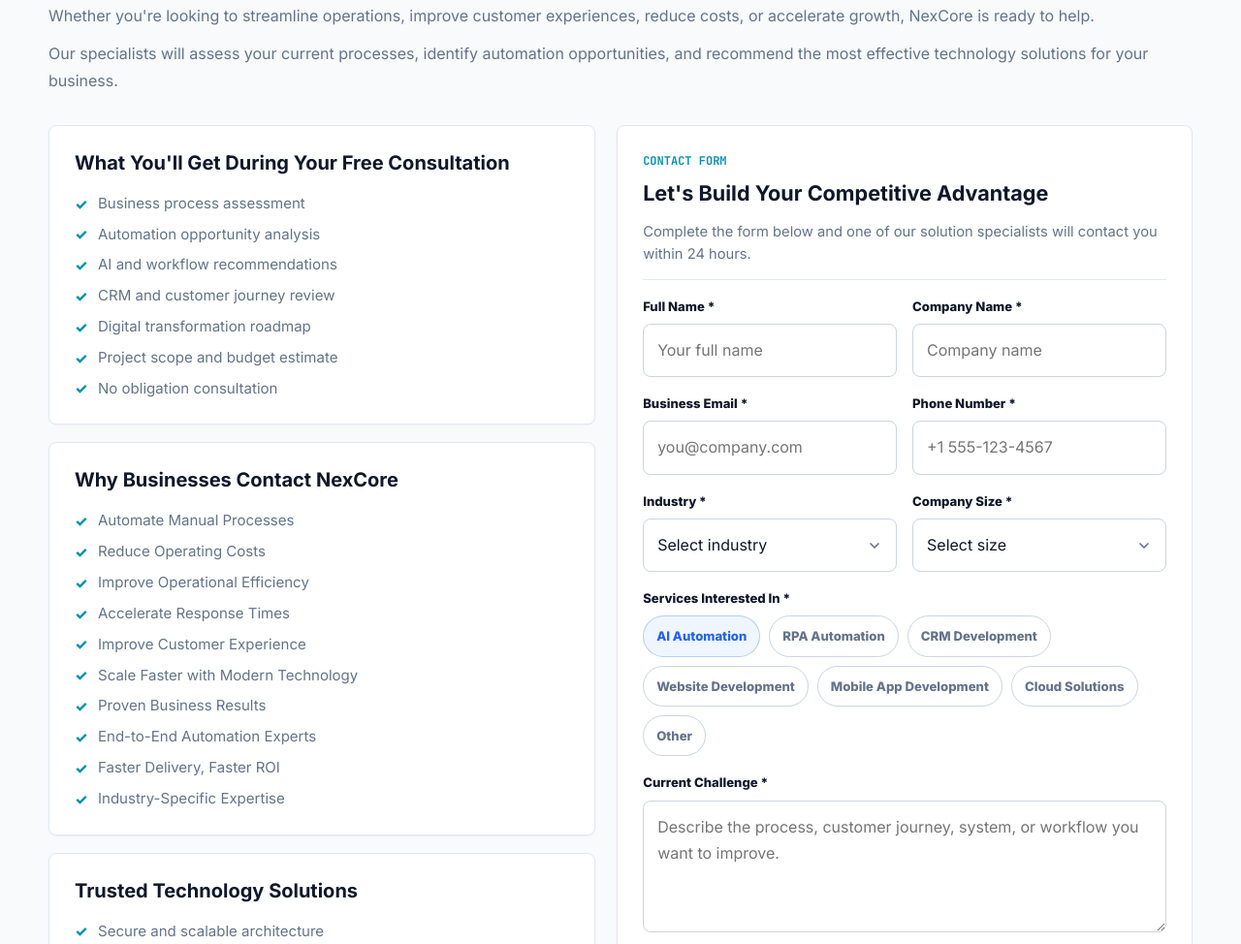
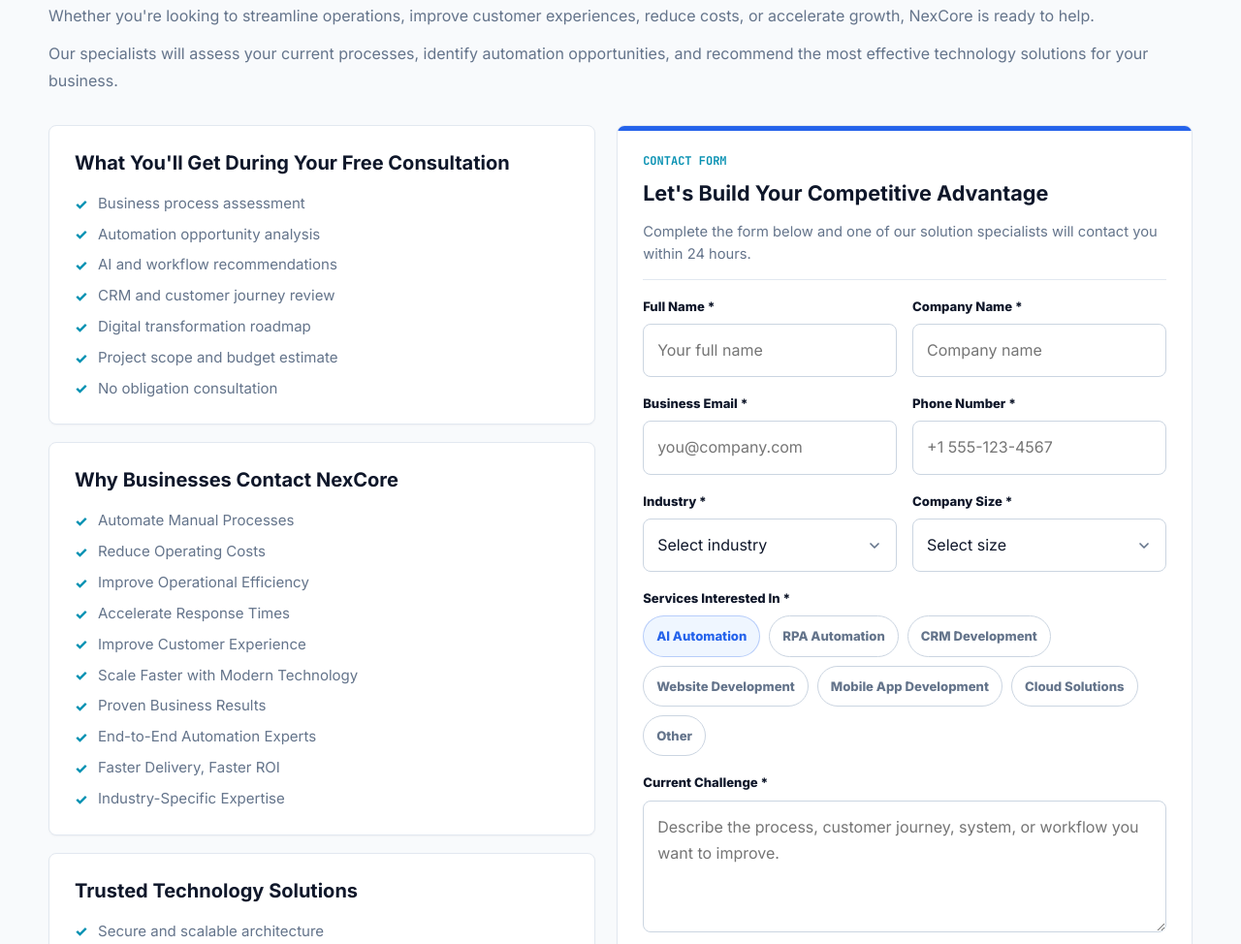
Before and after one commit to kishori-lal-devi-din/NexCore-Technologies, a plain HTML site: page index.html in a window 1280 px wide. Shown: the part 6271-7245 px from the top of the page at 97% size. Drawn offline with Linux system fonts and the light colour scheme.

Commit message:
Added blue border line on Contact form in Nexcore Technologies website

```diff
--- a/styles.css
+++ b/styles.css
@@ -907,10 +907,22 @@
 }
 
 .contact-form {
+  position: relative;
   display: grid;
+  overflow: hidden;
   gap: 16px;
   background: #FFFFFF;
   padding: 26px;
+}
+
+.contact-form::before {
+  position: absolute;
+  top: 0;
+  left: 0;
+  right: 0;
+  height: 5px;
+  background: var(--primary);
+  content: "";
 }
 
 .form-intro {
```
